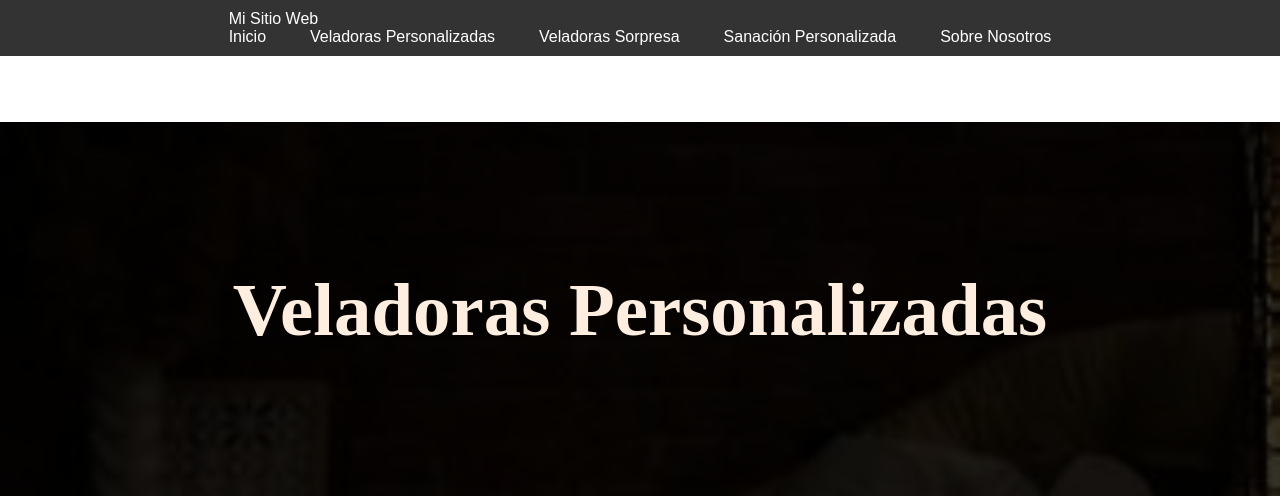
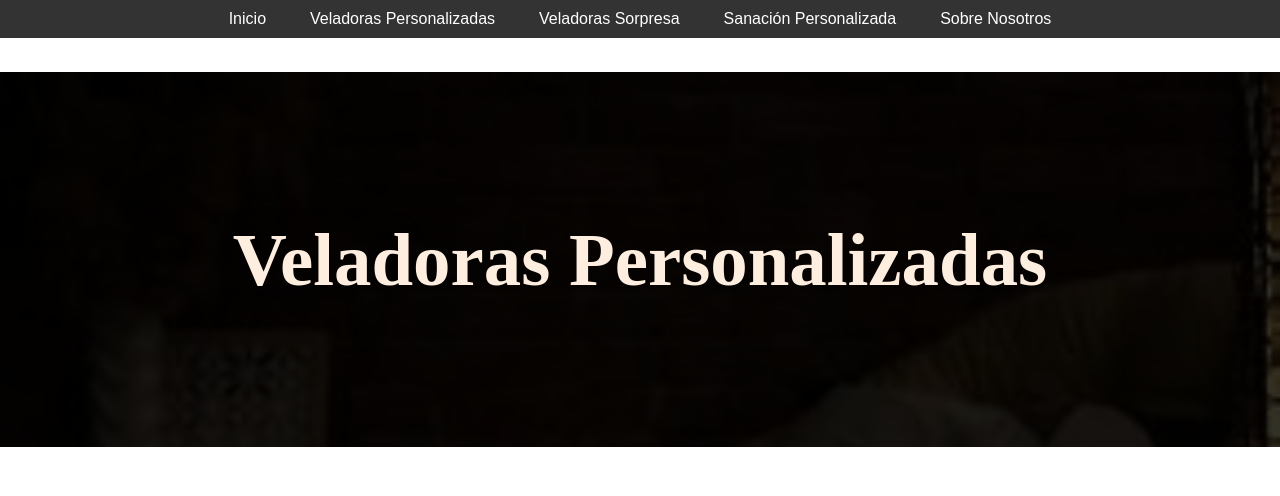
Before and after one commit to Esquivias01/Sharktank, a Flask app: page /VP in a window 1280 px wide. Shown: the top 496 px of the page. Run offline with Flask 3, Linux system fonts and the light colour scheme.

Commit message:
se elimino el Mi sitio web

```diff
--- a/static/css/styles.css
+++ b/static/css/styles.css
@@ -23,7 +23,7 @@
         }
 
         /***************Header********************/
-        .container1{
+       /* .container1{
             background-color: #165131;
             width: 100%;
         }
@@ -48,7 +48,7 @@
             width: 20em;
             background-color: #FEEEDF;
             border-radius: 3px;
-        }
+        }*/
     /**********************NAV************************/
 
     .navbar {
--- a/templates/VP.html
+++ b/templates/VP.html
@@ -10,16 +10,6 @@
 </head>
 <body>
 
-    <div class="container1">
-        <header>
-            <div>
-                <p>Chamán: Luz Secreta</p>
-            </div>
-            <div class="lupa">
-                <svg  xmlns="http://www.w3.org/2000/svg"  width="24"  height="24"  viewBox="0 0 24 24"  fill="none"  stroke="#000000"  stroke-width="2"  stroke-linecap="round"  stroke-linejoin="round"  class="icon icon-tabler icons-tabler-outline icon-tabler-search"><path stroke="none" d="M0 0h24v24H0z" fill="none"/><path d="M10 10m-7 0a7 7 0 1 0 14 0a7 7 0 1 0 -14 0" /><path d="M21 21l-6 -6" /></svg>
-            </div>
-        </header>
-    </div>
     <br>
     <br>
     <br>
@@ -28,7 +18,6 @@
 
     <nav class="navbar navbar-expand-lg">
         <div class="container">
-            <a class="navbar-brand" href="{{ url_for('index') }}">Mi Sitio Web</a>
             <div class="navbar-nav">
                 <a class="nav-link" href="{{ url_for('index') }}">Inicio</a>
                 <a class="nav-link" href="{{ url_for('VP') }}">Veladoras Personalizadas</a>
--- a/templates/VS.html
+++ b/templates/VS.html
@@ -26,7 +26,6 @@
 
     <nav class="navbar navbar-expand-lg">
         <div class="container">
-            <a class="navbar-brand" href="{{ url_for('index') }}">Mi Sitio Web</a>
             <div class="navbar-nav">
                 <a class="nav-link" href="{{ url_for('index') }}">Inicio</a>
                 <a class="nav-link" href="{{ url_for('VP') }}">Veladoras Personalizadas</a>
```
